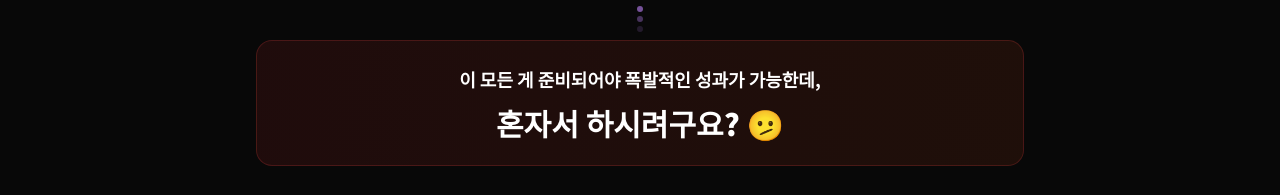
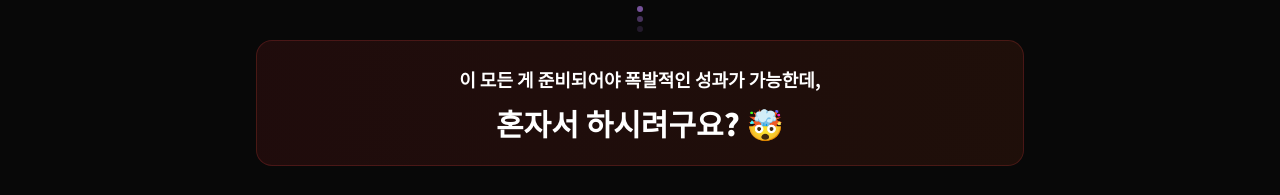
Before and after one commit to hagojob101-home/seeding-platform, a Next.js app: page / in a window 1280 px wide. Shown: the part 1528-1723 px from the top of the page. Built offline with nearby package versions, Linux system fonts and the light colour scheme.

Commit message:
이모지 🫤 → 🤯 교체

```diff
--- a/pages/index.js
+++ b/pages/index.js
@@ -162,7 +162,7 @@ export default function Home() {
             </div>
             <div className="text-center bg-gradient-to-r from-red-900/20 to-orange-900/20 border border-red-500/20 rounded-2xl p-6">
               <p className="text-white text-lg font-bold mb-3">이 모든 게 준비되어야 폭발적인 성과가 가능한데,</p>
-              <p className="text-2xl md:text-3xl font-black text-white">혼자서 하시려구요? 🫤</p>
+              <p className="text-2xl md:text-3xl font-black text-white">혼자서 하시려구요? 🤯</p>
             </div>
           </div>
 
```
